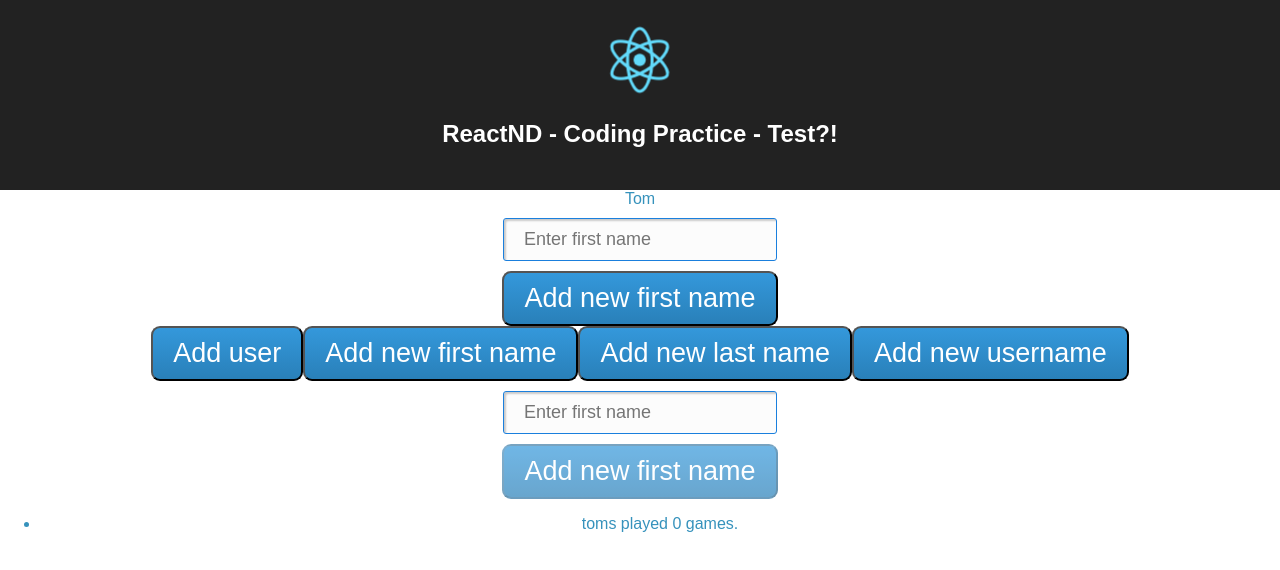
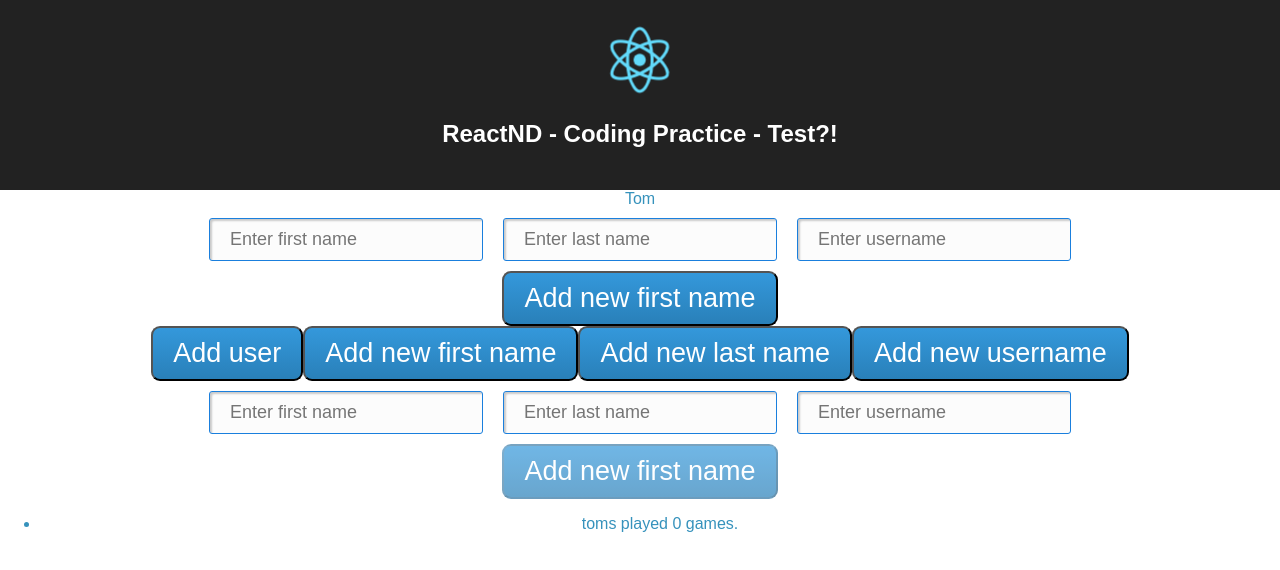
Before and after one commit to tomstockwood/Exercise-1-All-Together, a React (Create React App) app: page / in a window 1280 px wide. Shown: the top 570 px of the page. Built offline with nearby package versions, Linux system fonts and the light colour scheme.

Commit message:
Created remaining handleChange functions, and changed addUserToState.
addUserToState now uses the various variables in state (i.e. newFirstName etc) to create its new user that it pushes to state.users.

```diff
--- a/src/AddUserToState.js
+++ b/src/AddUserToState.js
@@ -10,6 +10,18 @@ function AddUserToState(props) {
               placeholder="Enter first name"
               value={props.newFirstName}
               onChange={props.handleFirstNameChange}
+            />
+            <input
+              type="text"
+              placeholder="Enter last name"
+              value={props.newLastName}
+              onChange={props.handleLastNameChange}
+            />
+            <input
+              type="text"
+              placeholder="Enter username"
+              value={props.newUsername}
+              onChange={props.handleUsernameChange}
             />
           </form>
 
--- a/src/App.js
+++ b/src/App.js
@@ -50,9 +50,9 @@ class App extends Component {
   addUserToState = event => {
     const { users } = this.state
     users.push({
-      firstName : 'James',
-      lastName : 'D',
-      username : 'jd',
+      firstName : this.state.newFirstName,
+      lastName : this.state.newLastName,
+      username : this.state.newUsername,
       gamesPlayed : 0
     })
     this.setState(prevState => ({users}))
@@ -82,6 +82,14 @@ class App extends Component {
 
   handleFirstNameChange = event => {
     this.setState({ newFirstName: event.target.value });
+  };
+
+  handleLastNameChange = event => {
+    this.setState({ newLastName: event.target.value });
+  };
+
+  handleUsernameChange = event => {
+    this.setState({ newUsername: event.target.value });
   };
 
   addItem = event => {
@@ -140,9 +148,13 @@ class App extends Component {
         <AddUserToState
           test={this.state.test}
           newFirstName={this.state.newFirstName}
+          newLastName={this.state.newLastName}
+          newUsername={this.state.newUsername}
           addFirstName={this.addFirstName}
           handleChange={this.handleChange}
           handleFirstNameChange={this.handleFirstNameChange}
+          handleLastNameChange={this.handleLastNameChange}
+          handleUsernameChange={this.handleUsernameChange}
         >
         </AddUserToState>
 
```
